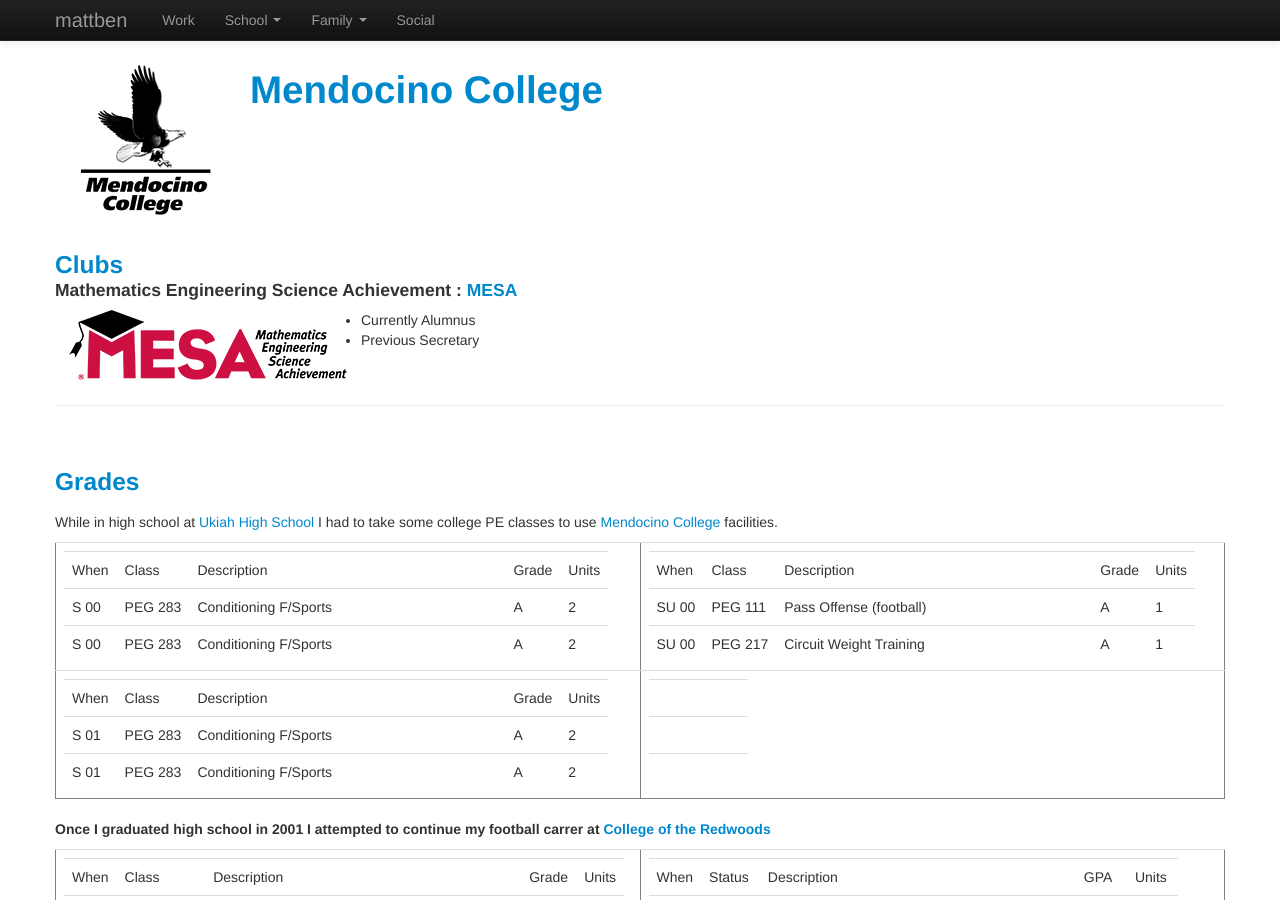
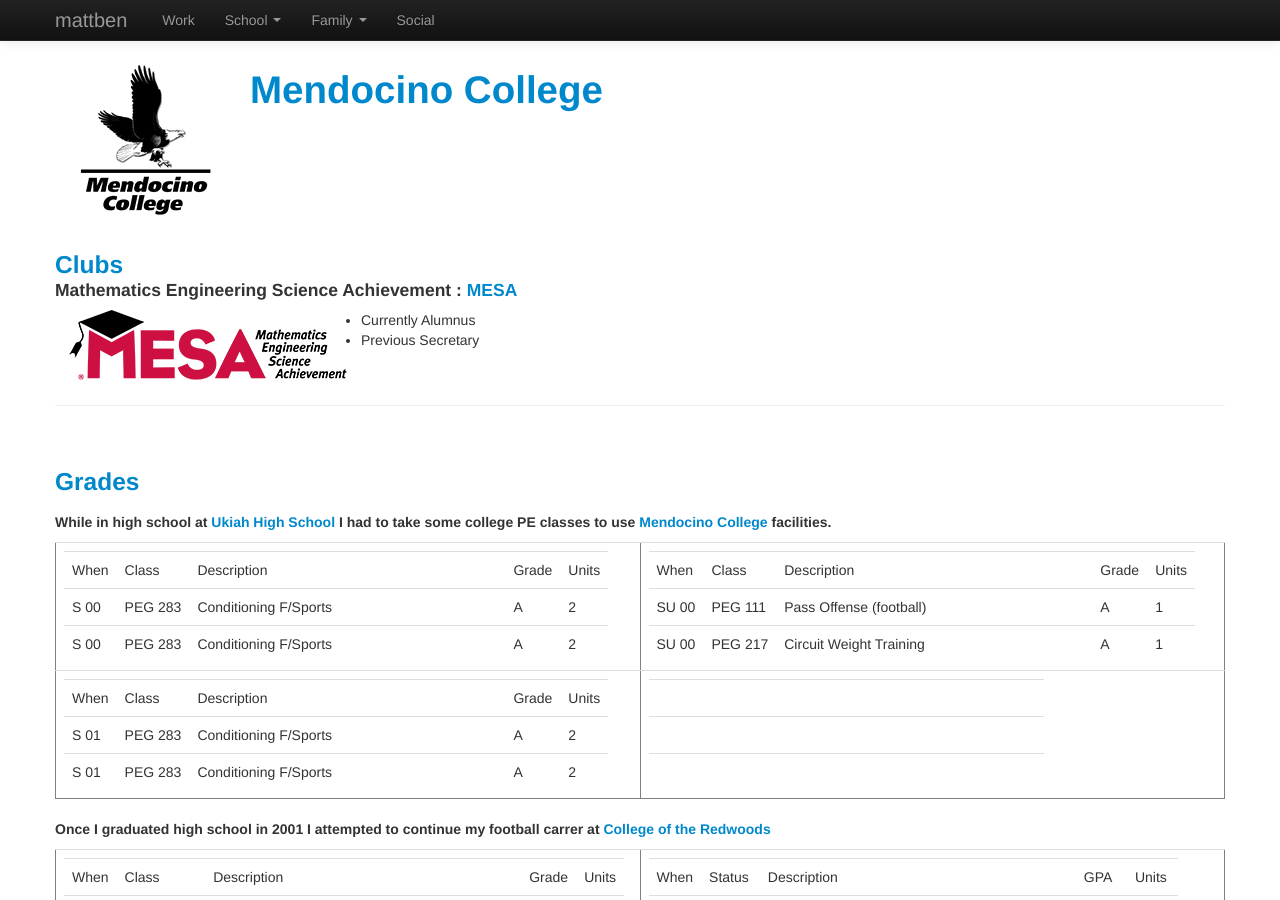
Before and after one commit to mattben/mattben.github.io, a Jekyll site: the page built from mendo.md, in a window 1280 px wide and 900 px high. Built offline with Jekyll 4.4.1, drawn with Linux system fonts in a browser that asks for light colours; nearby versions of some CDN libraries; Markdown is read by kramdown in place of the engine named in the settings.

Commit message:
MBH: clean all the tables

```diff
--- a/mendo.md
+++ b/mendo.md
@@ -38,7 +38,7 @@ img.project-icon {
 ---
 
 ###[Grades]()
-While in high school at [Ukiah High School](http://www.edline.net/pages/Ukiah_High) I had to take some college PE classes to use [Mendocino College](http://mendocino.edu") facilities.
+#####While in high school at [Ukiah High School](http://www.edline.net/pages/Ukiah_High) I had to take some college PE classes to use [Mendocino College](http://mendocino.edu") facilities.
 
 <table  border="1" frame="box" width="100%" class="table">
 	<tr>
@@ -86,7 +86,7 @@ While in high school at [Ukiah High School](http://www.edline.net/pages/Ukiah_Hi
 		<td width="525">
 			<table>
 				<tr>
-					<td>&nbsp;</td><td>&nbsp;</td><td>&nbsp;</td><td>&nbsp;</td><td>&nbsp;</td>
+					<td>&nbsp;</td><td>&nbsp;</td><td width="300">&nbsp;</td><td>&nbsp;</td><td>&nbsp;</td>
 				</tr>
 				<tr>
 					<td>&nbsp;</td><td>&nbsp;</td><td>&nbsp;</td><td>&nbsp;</td><td>&nbsp;</td>
@@ -310,7 +310,7 @@ While in high school at [Ukiah High School](http://www.edline.net/pages/Ukiah_Hi
 		<td width="525">
 			<table>
 				<tr>
-					<td>&nbsp;</td><td>&nbsp;</td><td>&nbsp;</td><td>&nbsp;</td><td>&nbsp;</td>
+					<td>&nbsp;</td><td>&nbsp;</td><td width="300">&nbsp;</td><td>&nbsp;</td><td>&nbsp;</td>
 				</tr>
 				<tr>
 					<td>&nbsp;</td><td>&nbsp;</td><td>&nbsp;</td><td>&nbsp;</td><td>&nbsp;</td>
@@ -334,11 +334,10 @@ While in high school at [Ukiah High School](http://www.edline.net/pages/Ukiah_Hi
 	</tr>
 </table>
 
-<p>
-I graduated with a AS in Mathmatics in S 04 and attempted to continue my college education at Cal Poly SLO. Due to a death in the family I withdrew from the school and moved home to help out. While there, I finished up some more GE courses at Mendocino College.
-</p>
+#####I graduated with a AS in Mathmatics in S 04 and attempted to continue my college education at Cal Poly SLO. Due to a death in the family I withdrew from the school and moved home to help out. While there, I finished up some more GE courses at Mendocino College.
 
-<table cellpadding="3" cellspacing="3" border="1" frame="box" width="100%" class="box">
+
+<table  border="1" frame="box" width="100%" class="table">
 	<tr>
 		<td width="525">
 			<table>
@@ -362,7 +361,7 @@ I graduated with a AS in Mathmatics in S 04 and attempted to continue my college
 		<td width="525">
 			<table>
 				<tr>
-					<td>&nbsp;</td><td>&nbsp;</td><td>&nbsp;</td><td>&nbsp;</td><td>&nbsp;</td>
+					<td>&nbsp;</td><td>&nbsp;</td><td width="300">&nbsp;</td><td>&nbsp;</td><td>&nbsp;</td>
 				</tr>
 				<tr>
 					<td>&nbsp;</td><td>&nbsp;</td><td>&nbsp;</td><td>&nbsp;</td><td>&nbsp;</td>
```
Also changed, not shown: llnl.md (+0 -7 lines).
